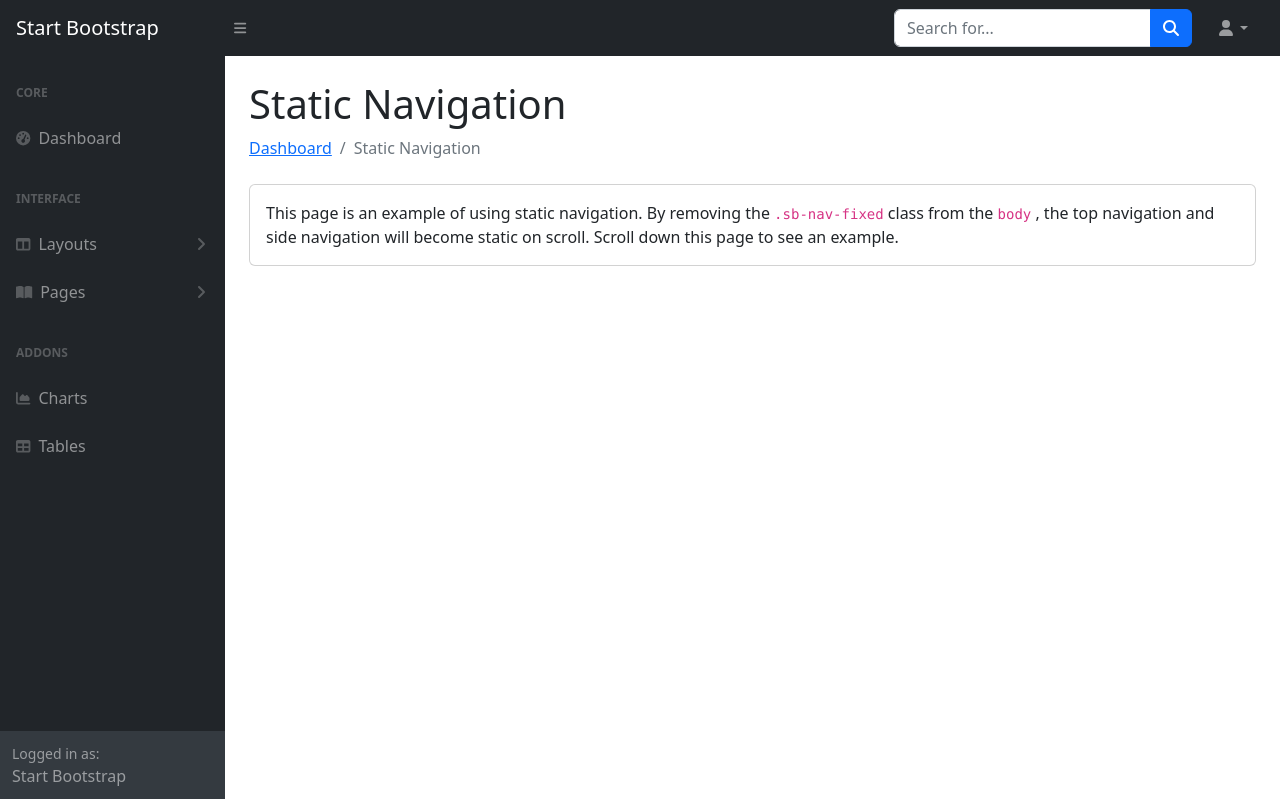
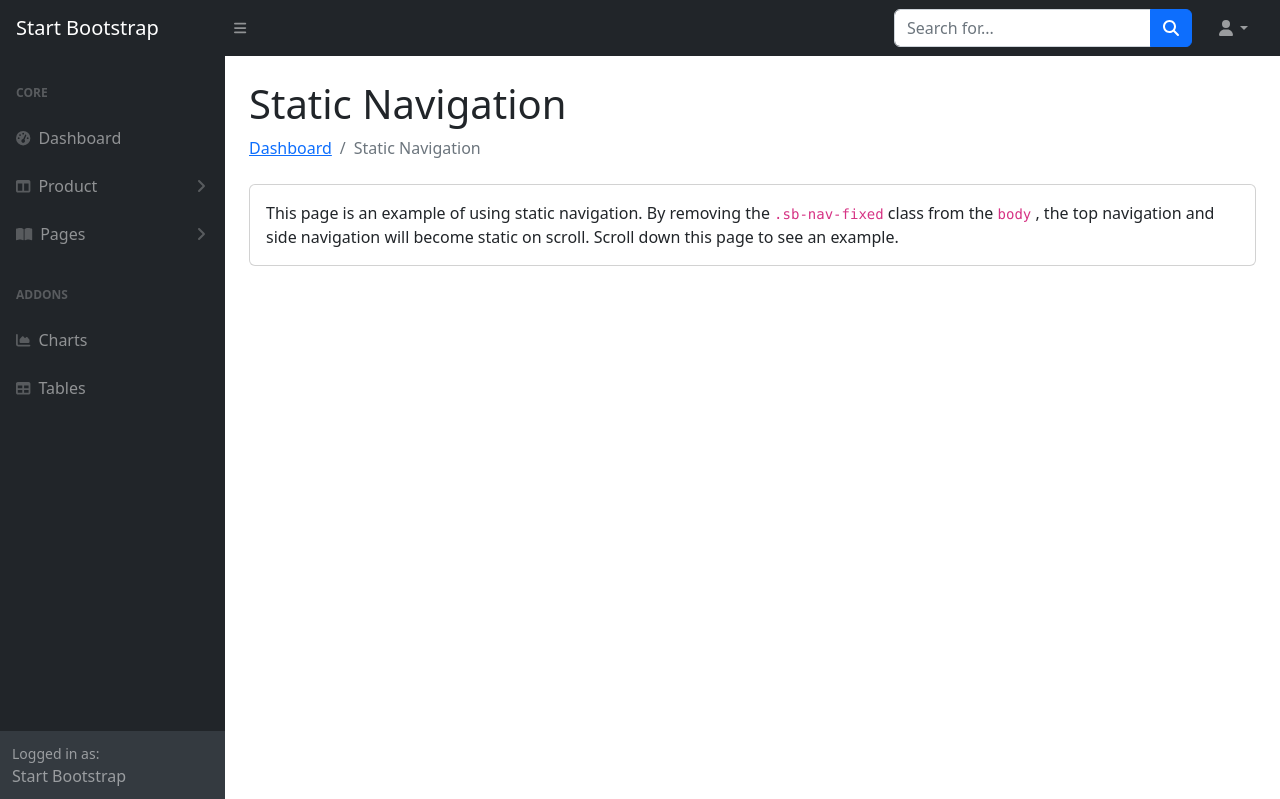
Before and after one commit to Opjasson/codeigniter4-DashboardAdmin, a CodeIgniter 4 app: the page made by app/Views/admin/product/index.php in a window 1280 px wide. Shown: the top 799 px of the page. Run offline with PHP 8.4 and a stand-in for CodeIgniter, Linux system fonts and the light colour scheme; the template is opened without the code that fills it, so the values that code supplies are empty; some libraries are stand-ins or nearby versions.

Commit message:
navbar : setting navigation link menu

```diff
--- a/app/Views/admin/layout/navbar.php
+++ b/app/Views/admin/layout/navbar.php
@@ -3,19 +3,19 @@
         <div class="sb-sidenav-menu">
             <div class="nav">
                 <div class="sb-sidenav-menu-heading">Core</div>
-                <a class="nav-link" href="index.html">
+                <a class="nav-link" href="<?= base_url('dashboard') ?>">
                     <div class="sb-nav-link-icon"><i class="fas fa-tachometer-alt"></i></div>
                     Dashboard
                 </a>
-                <div class="sb-sidenav-menu-heading">Interface</div>
+
                 <a class="nav-link collapsed" href="#" data-bs-toggle="collapse" data-bs-target="#collapseLayouts" aria-expanded="false" aria-controls="collapseLayouts">
                     <div class="sb-nav-link-icon"><i class="fas fa-columns"></i></div>
-                    Layouts
+                    Product
                     <div class="sb-sidenav-collapse-arrow"><i class="fas fa-angle-down"></i></div>
                 </a>
                 <div class="collapse" id="collapseLayouts" aria-labelledby="headingOne" data-bs-parent="#sidenavAccordion">
                     <nav class="sb-sidenav-menu-nested nav">
-                        <a class="nav-link" href="layout-static.html">Static Navigation</a>
+                        <a class="nav-link" href="<?= base_url('product') ?>">Daftar Product</a>
                         <a class="nav-link" href="layout-sidenav-light.html">Light Sidenav</a>
                     </nav>
                 </div>
```
